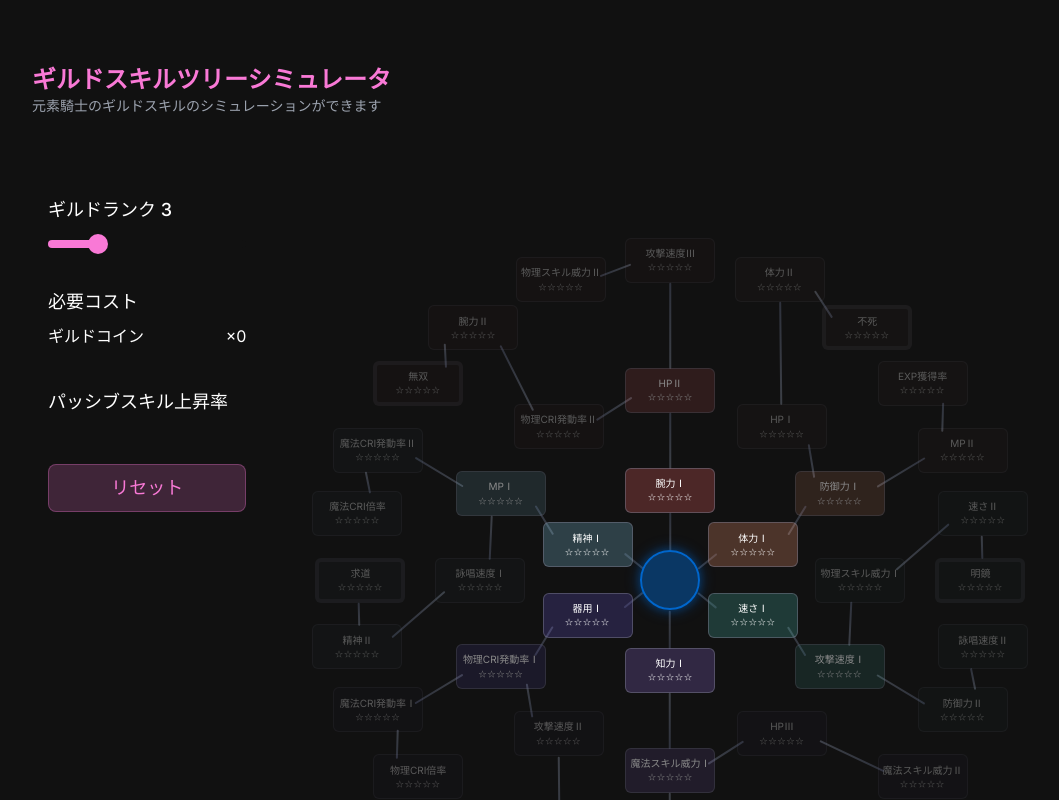
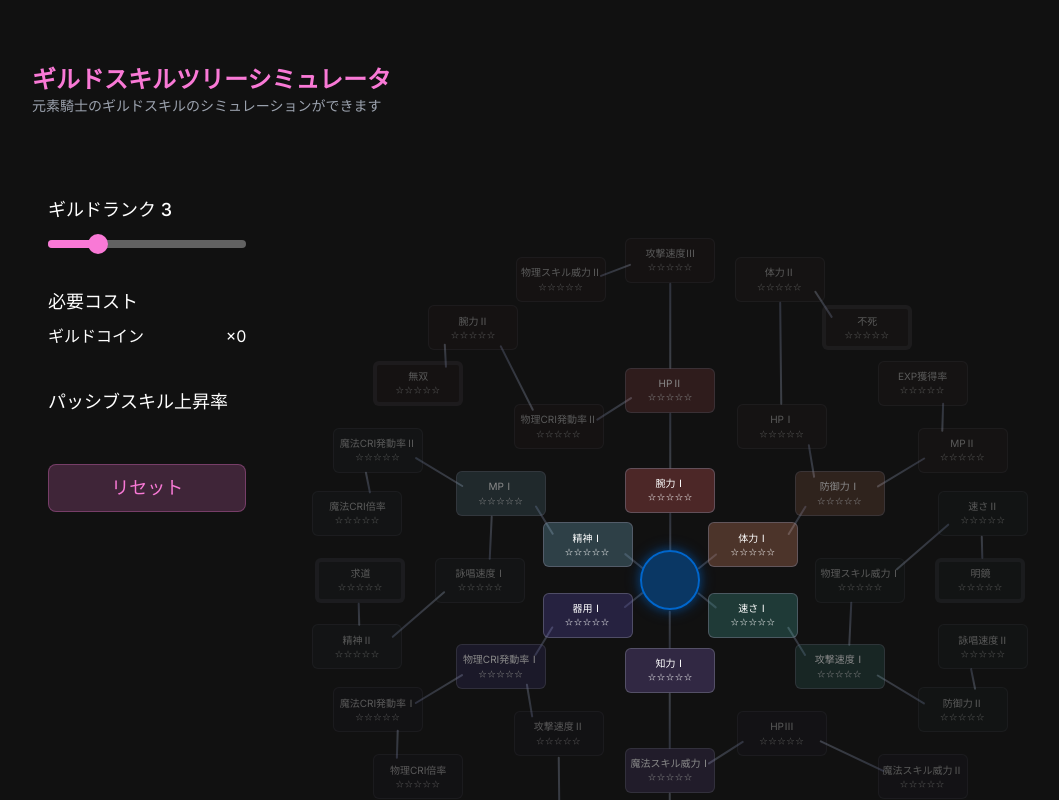
Before and after one commit to 0xaya/guild-skill-tree, a Next.js app: page / in a window 1280 px wide. Shown: the top 800 px of the page, without its empty margins (32-1091 px from the left). Built offline with nearby package versions, Linux system fonts and the light colour scheme.

Commit message:
revert: ギルドランクスライダーの背景色をbg-background-lightに戻す

```diff
--- a/src/app/components/SkillTreeSimulator.tsx
+++ b/src/app/components/SkillTreeSimulator.tsx
@@ -299,7 +299,7 @@ export function SkillTreeSimulator() {
           <div>
             <h3 className="text-lg font-medium text-text-primary mb-4">ギルドランク {guildRank}</h3>
             <div className="relative h-2">
-              <div className="absolute inset-0 bg-background-dark rounded-lg overflow-hidden">
+              <div className="absolute inset-0 bg-background-light rounded-lg overflow-hidden">
                 <div
                   className="absolute inset-y-0 left-0 bg-primary"
                   style={{
```
